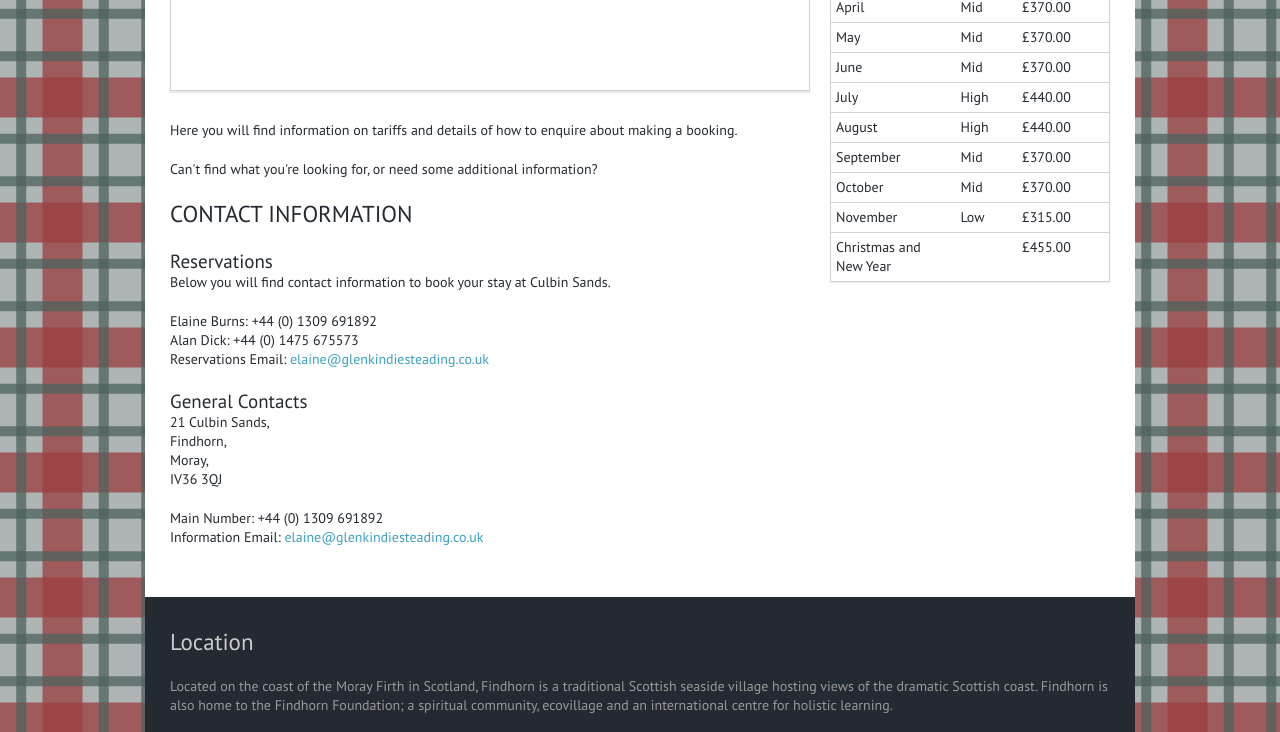
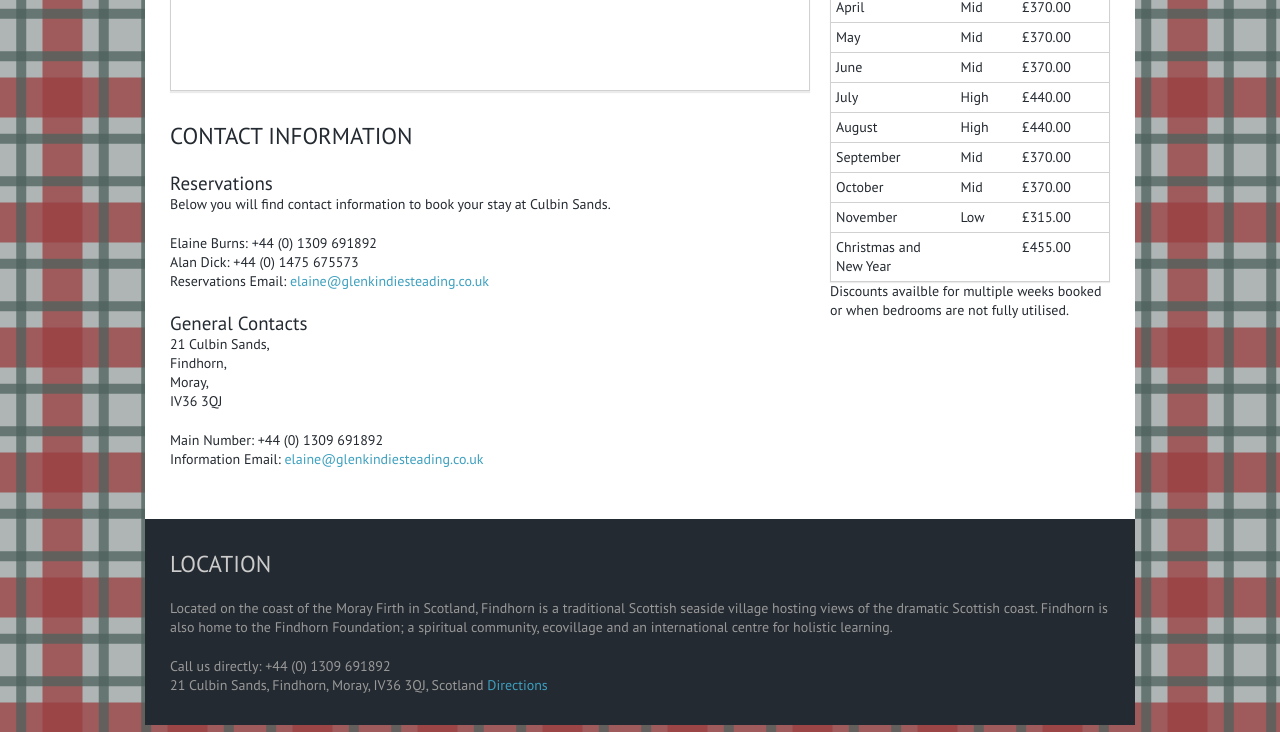
Before and after one commit to andrewjgb/culbinsands.co.uk, a plain HTML site: page contact.html in a window 1280 px wide. Shown: the part 590-1322 px from the top of the page. Drawn offline with nearby package versions, Linux system fonts and the light colour scheme; some packages are replaced by stand-ins of ours; a script that the page names is missing; a web font is replaced by a local one.

Commit message:
Additional text and formatting
Added description of discounts on tariffs and change to formatting of
"Location" in footer.

```diff
--- a/contact.html
+++ b/contact.html
@@ -127,8 +127,6 @@
         <div class="mapContainer box">
           <div id="map" class="gmap"></div>
         </div>
-		<p>Here you will find information on tariffs and details of how to enquire about making a booking.</p>
-		<p>Can't find what you're looking for, or need some additional information?</p>
 		<div class="box ">
         <h4 class="sidebarTitle">Contact Information</h4>
         <h5>Reservations</h5>
@@ -225,6 +223,7 @@
               </tr>
             </tbody>
           </table>
+		  <p>Discounts availble for multiple weeks booked or when bedrooms are not fully utilised.</p>
         </div>
       </div>
       </aside>
@@ -235,7 +234,7 @@
   <div id="bottom" class="darkGray">
 	<div class="container">
 	  <div class="column">
-		<h4 class="lowercase add-bottom">Location</h4>
+		<h4 class="uppercase add-bottom">Location</h4>
 		<p>Located on the coast of the Moray Firth in Scotland, Findhorn is a traditional Scottish seaside village hosting views of the dramatic Scottish coast.  Findhorn is also home to the Findhorn Foundation; a spiritual community, ecovillage and an international centre for holistic learning.</p>
 		<p class="remove-bottom">Call us directly: +44 (0) 1309 691892<br>
 		  21 Culbin Sands, Findhorn, Moray, IV36 3QJ, Scotland <a href="directions.html">Directions</a> </p>
```
Also changed, not shown: area_guide.html (+1 -1 lines), directions.htm (+1 -1 lines), directions.html (+1 -1 lines), index.html (+1 -1 lines), 2 other files.
